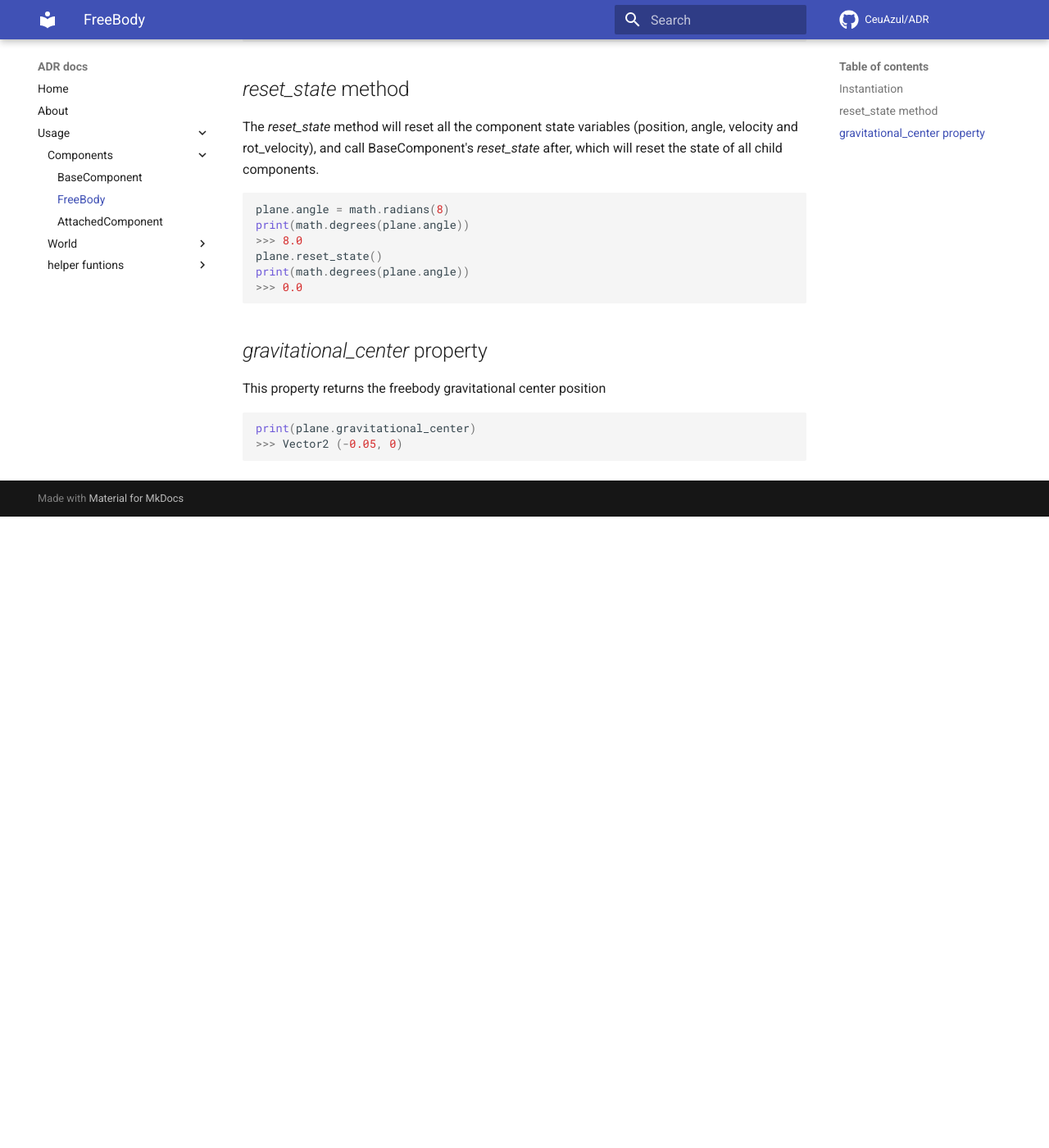
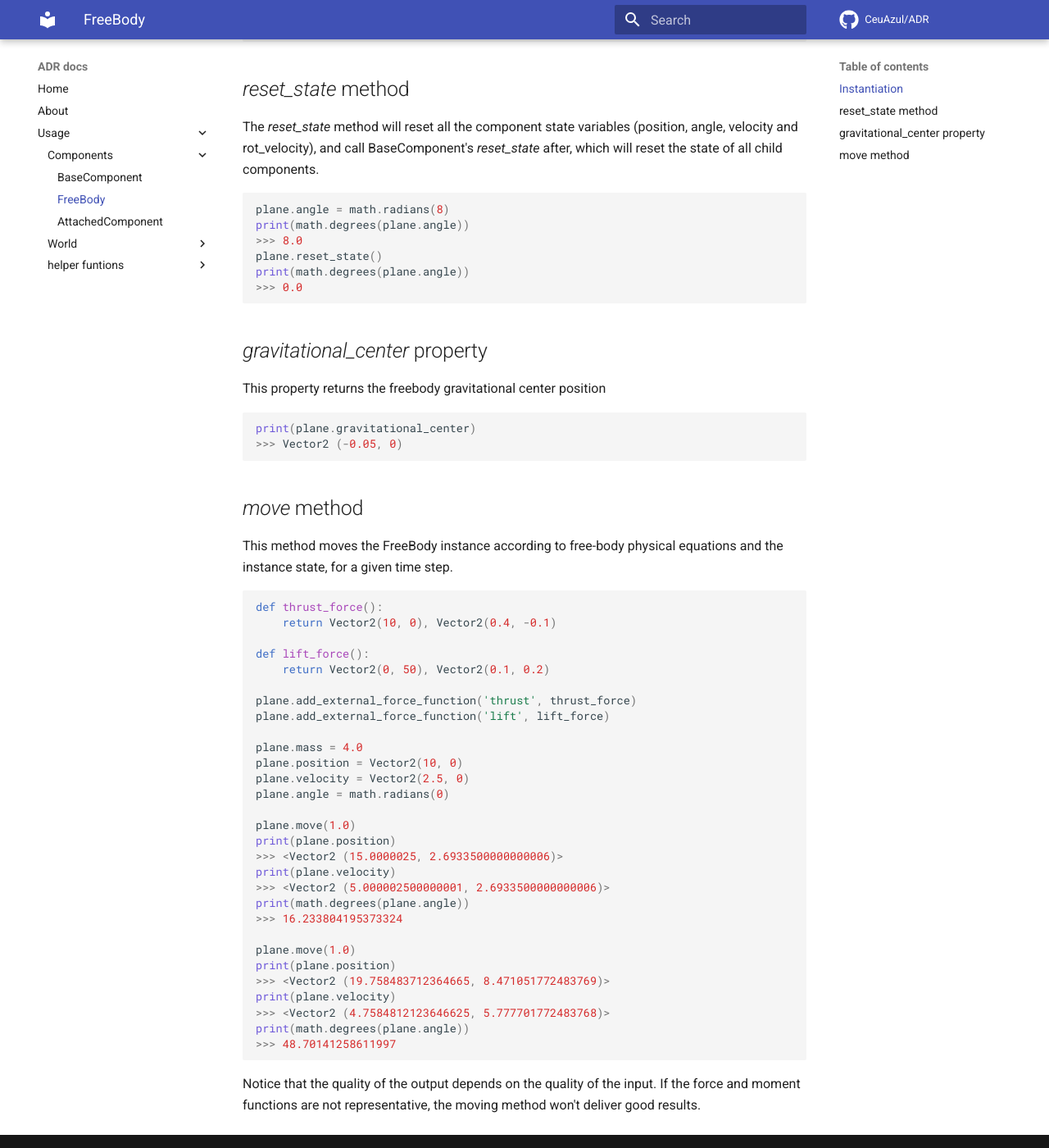
Before and after one commit to CeuAzul/ADR, an MkDocs documentation site: the page built from docs/Components/FreeBody.md, in a window 1280 px wide and 1400 px high, scrolled down 1274 px. Shown: the whole window at 82% size. Built offline with MkDocs 1.6.1 and Material for MkDocs 9.7.7, drawn with Linux system fonts in a browser that asks for light colours; comment, search, counter and statistics services are not loaded; before the commit the page ends 1904 px from its top, so only the background shows below that.

Commit message:
Add docs to move method on FreeBody

````diff
--- a/docs/Components/FreeBody.md
+++ b/docs/Components/FreeBody.md
@@ -52,3 +52,41 @@ This property returns the freebody gravitational center position
 print(plane.gravitational_center)
 >>> Vector2 (-0.05, 0)
 ```
+## *move* method
+This method moves the FreeBody instance according to free-body physical equations
+and the instance state, for a given time step.
+``` python
+def thrust_force():
+    return Vector2(10, 0), Vector2(0.4, -0.1)
+
+def lift_force():
+    return Vector2(0, 50), Vector2(0.1, 0.2)
+
+plane.add_external_force_function('thrust', thrust_force)
+plane.add_external_force_function('lift', lift_force)
+
+plane.mass = 4.0
+plane.position = Vector2(10, 0)
+plane.velocity = Vector2(2.5, 0)
+plane.angle = math.radians(0)
+
+plane.move(1.0)
+print(plane.position)
+>>> <Vector2 (15.0000025, 2.6933500000000006)>
+print(plane.velocity)
+>>> <Vector2 (5.000002500000001, 2.6933500000000006)>
+print(math.degrees(plane.angle))
+>>> 16.233804195373324
+
+plane.move(1.0)
+print(plane.position)
+>>> <Vector2 (19.758483712364665, 8.471051772483769)>
+print(plane.velocity)
+>>> <Vector2 (4.7584812123646625, 5.777701772483768)>
+print(math.degrees(plane.angle))
+>>> 48.70141258611997
+```
+
+Notice that the quality of the output depends on the quality of the input. If
+the force and moment functions are not representative, the moving method won't
+deliver good results.
````
